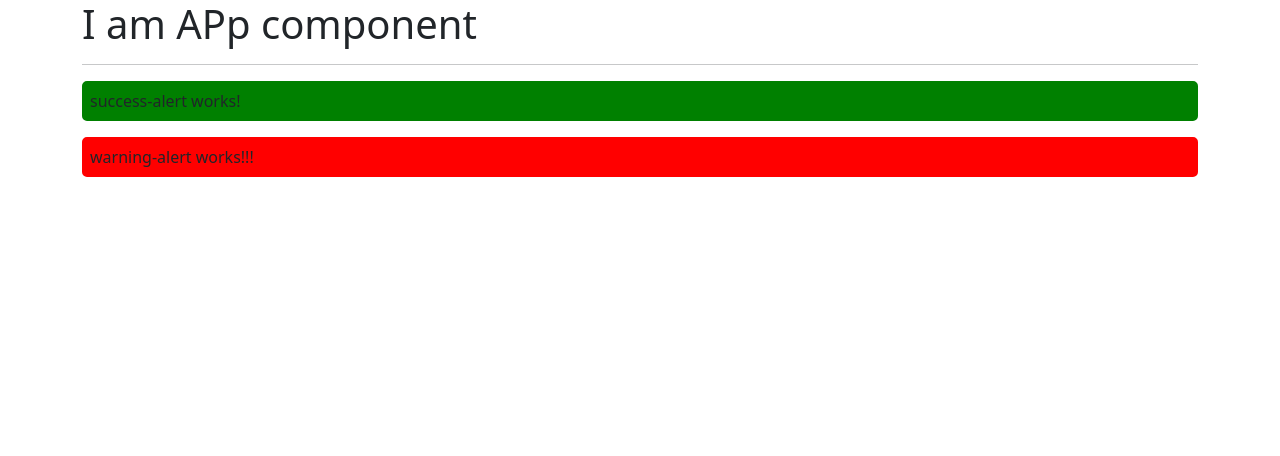
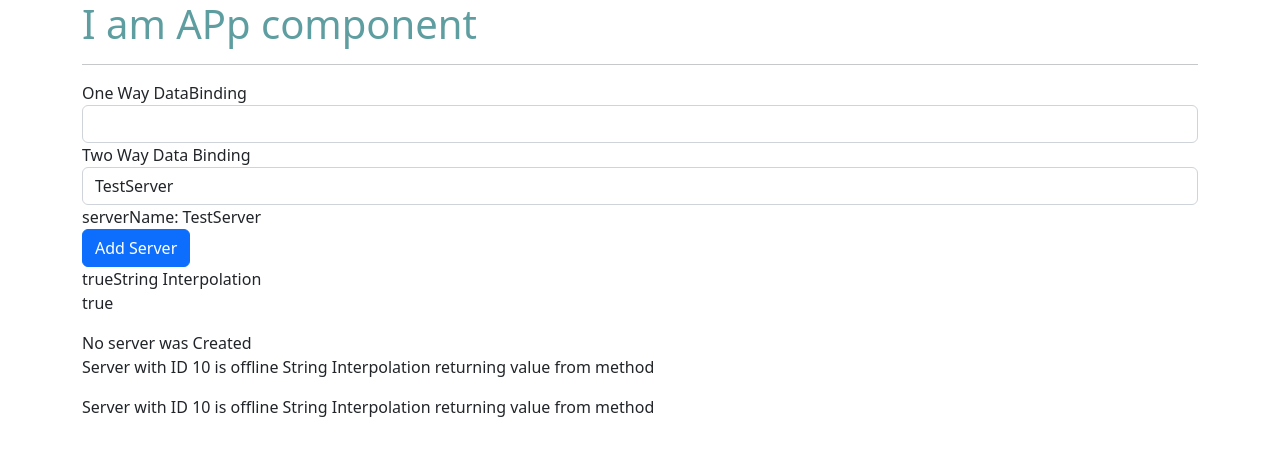
Before and after one commit to prashanth92477/Test_Repo, an Angular app in the folder my-app/: page / in a window 1280 px wide. Shown: the top 456 px of the page. Built offline with nearby package versions, Linux system fonts and the light colour scheme.

Commit message:
one-two-binding-property-interpolation

```diff
--- a/my-app/src/app/app.component.css
+++ b/my-app/src/app/app.component.css
@@ -0,0 +1,3 @@
+h1{
+  color:cadetblue
+}
--- a/my-app/src/app/app.component.html
+++ b/my-app/src/app/app.component.html
@@ -4,11 +4,15 @@
     <div class="col-xs-12">
         <h1>I am APp component</h1>
         <hr>
-        <!-- <app-servers></app-servers>  element style selector -->
+        <!-- Property binding-->
+        <!-- <button [disabled]= "!enableProperty"  type="button" class="btn btn-primary">Primary</button>
+        {{enableProperty}}{{ 'String Interpolation'}}
+        <p [innerText]="enableProperty"> Hello</p> -->
+        <app-servers></app-servers>  <!--element style selector-->
         <!-- <div app-servers></div>  attributes style selector-->
         <!-- <div class="app-servers"></div>  class style selector -->
-        <app-success-alert></app-success-alert>
-        <div app-warning-alert></div>
+        <!-- <app-success-alert></app-success-alert>
+        <div app-warning-alert></div> -->
 
     </div>
   </div>
--- a/my-app/src/app/app.component.ts
+++ b/my-app/src/app/app.component.ts
@@ -1,10 +1,22 @@
-import { Component } from '@angular/core';
+import { Component, OnInit } from '@angular/core';
+
 
 @Component({
   selector: 'app-root',
   templateUrl: './app.component.html',
   styleUrls: ['./app.component.css']
 })
-export class AppComponent {
+export class AppComponent implements OnInit{
   title = 'my-app';
+  enableProperty = false
+  constructor(){
+    setTimeout(() => {
+      this.enableProperty = true;
+    }, 1000);
+
+  }
+  ngOnInit(): void {
+      console.log(this.enableProperty);
+  }
+
 }
--- a/my-app/src/app/server/server.component.html
+++ b/my-app/src/app/server/server.component.html
@@ -1,11 +1,17 @@
-<button type="button" class="btn btn-primary">Primary</button>
+<!-- <button type="button" class="btn btn-primary">Primary</button>
 <button type="button" class="btn btn-secondary">Secondary</button>
 <button type="button" class="btn btn-success">Success</button>
 <button type="button" class="btn btn-danger">Danger</button>
 <button type="button" class="btn btn-warning">Warning</button>
 <button type="button" class="btn btn-info">Info</button>
 <button type="button" class="btn btn-light">Light</button>
-<button type="button" class="btn btn-dark">Dark</button>
+<button type="button" class="btn btn-dark">Dark</button> -->
 
-<button type="button" class="btn btn-link">Link</button>
-<p>The server component</p>
+<!-- <button type="button" class="btn btn-link">Link</button>
+<p>The server component</p> -->
+
+<!-- String interpolation with -->
+<!-- <p>{{ 'Server'}} with ID {{ ServerId }} is {{ ServerStatus }} {{'String Interpolation'}}</p>  -->
+
+<!-- String interpolation passing method-->
+<p>{{'Server'}} with ID {{ ServerId }} is {{ getServerStatus()}} {{' String Interpolation returning value from method '}}</p>
--- a/my-app/src/app/server/server.component.ts
+++ b/my-app/src/app/server/server.component.ts
@@ -7,5 +7,10 @@ import { Component } from "@angular/core";
   // template:`<h1> Hello i am inline template server`
 })
 export class ServerComponent{ // typescript class
+  ServerId:number=10;
+  ServerStatus:string = 'offline';
 
+  getServerStatus(){
+    return this.ServerStatus
+  }
 }
--- a/my-app/src/app/servers/servers.component.html
+++ b/my-app/src/app/servers/servers.component.html
@@ -1,3 +1,16 @@
-<p>servers works!</p>
-<!-- <app-server></app-server>
-<app-server></app-server> -->
+<!-- <p>servers works!</p> -->
+<!-- ONe way Property Binding-->
+<label>One Way DataBinding</label>
+<input type="text" class="form-control" (input)="onUpdateServerName($event)">
+<!-- two Way Data Binding-->
+<label>Two Way Data Binding</label>
+<input type="text" class="form-control" [(ngModel)]="serverName">
+{{'serverName: '}} {{serverName}}<br>
+<!-- Property Binding-->
+<!-- <button [disabled] = "!allowNewServer" class="btn btn-primary" (mouseover)="onCreateServer()">Add Server</button><br> -->
+<button [disabled] = "!allowNewServer" class="btn btn-primary" (click)="onCreateServer()">Add Server</button><br>
+{{allowNewServer}}{{ 'String Interpolation'}}
+  <p [innerText]="allowNewServer"> Hello</p>
+  {{serverCreationStatus}}
+<app-server></app-server>
+<app-server></app-server>
--- a/my-app/src/app/servers/servers.component.ts
+++ b/my-app/src/app/servers/servers.component.ts
@@ -9,10 +9,26 @@ import { Component, OnInit } from '@angular/core';
 })
 // this one is create using angular cli
 export class ServersComponent implements OnInit {
+  allowNewServer=false;
+  serverName='TestServer';
+  serverCreationStatus = "No server was Created";
+  constructor() {
 
-  constructor() { }
+    setTimeout(() => {
+      this.allowNewServer=true;
+    }, 2000);
+  }
 
   ngOnInit(): void {
   }
 
+  onCreateServer(){
+    this.serverCreationStatus = "Server was created: " + this.serverName;
+  }
+  onUpdateServerName(event:any){
+
+    // console.log(event)
+    return this.serverName=(<HTMLInputElement>event.target).value;
+  }
+
 }
--- a/my-app/src/app/warning-alert/warning-alert.component.css
+++ b/my-app/src/app/warning-alert/warning-alert.component.css
@@ -1,8 +1,8 @@
 
-p{
+/* p{
   border-style: solid;
   border-color: red;
   background-color: red;
   padding: 5px 5px 5px 5px;
   border-radius: 5px;
-}
+} */
```
Also changed, not shown: my-app/src/app/app.module.ts (+8 -5 lines).
